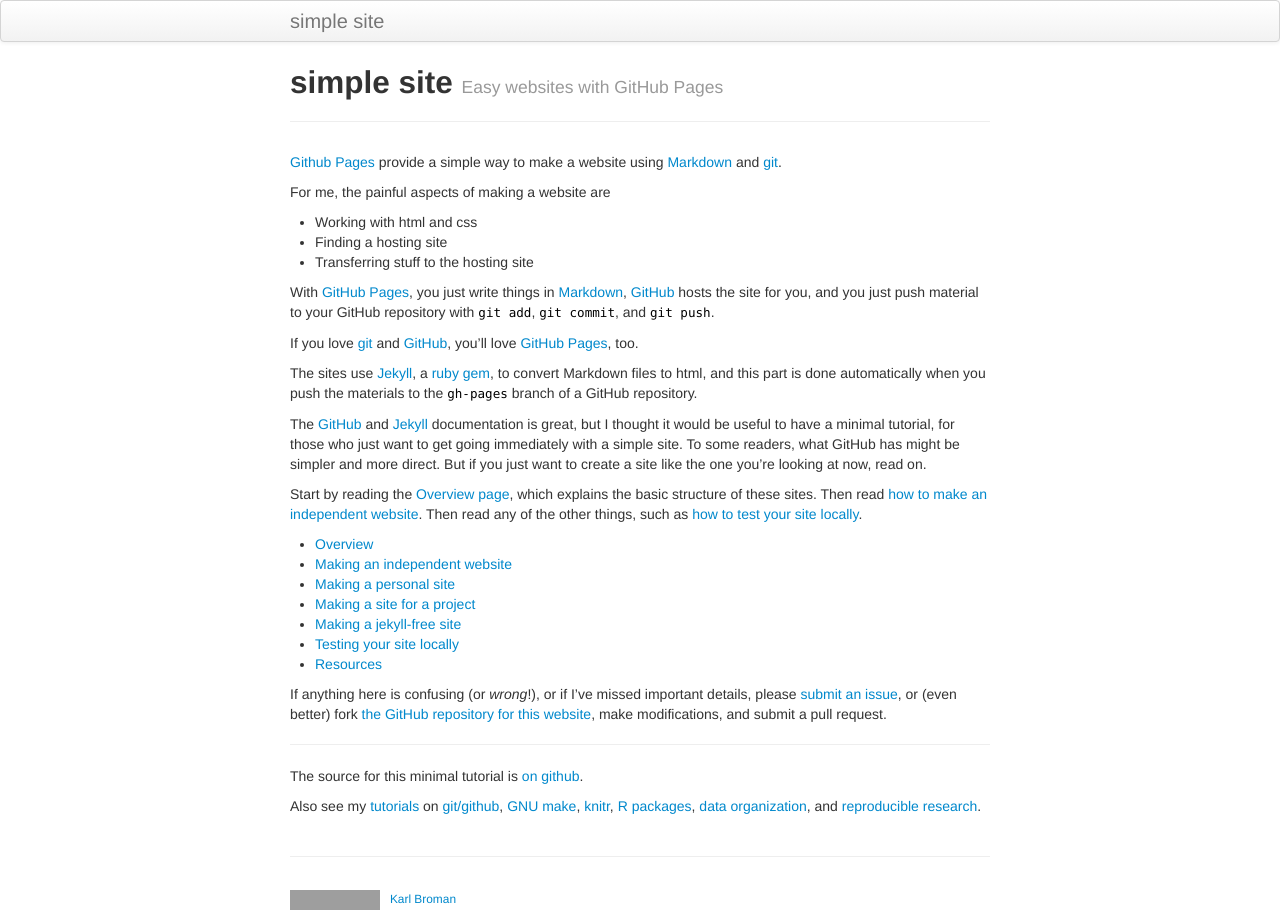
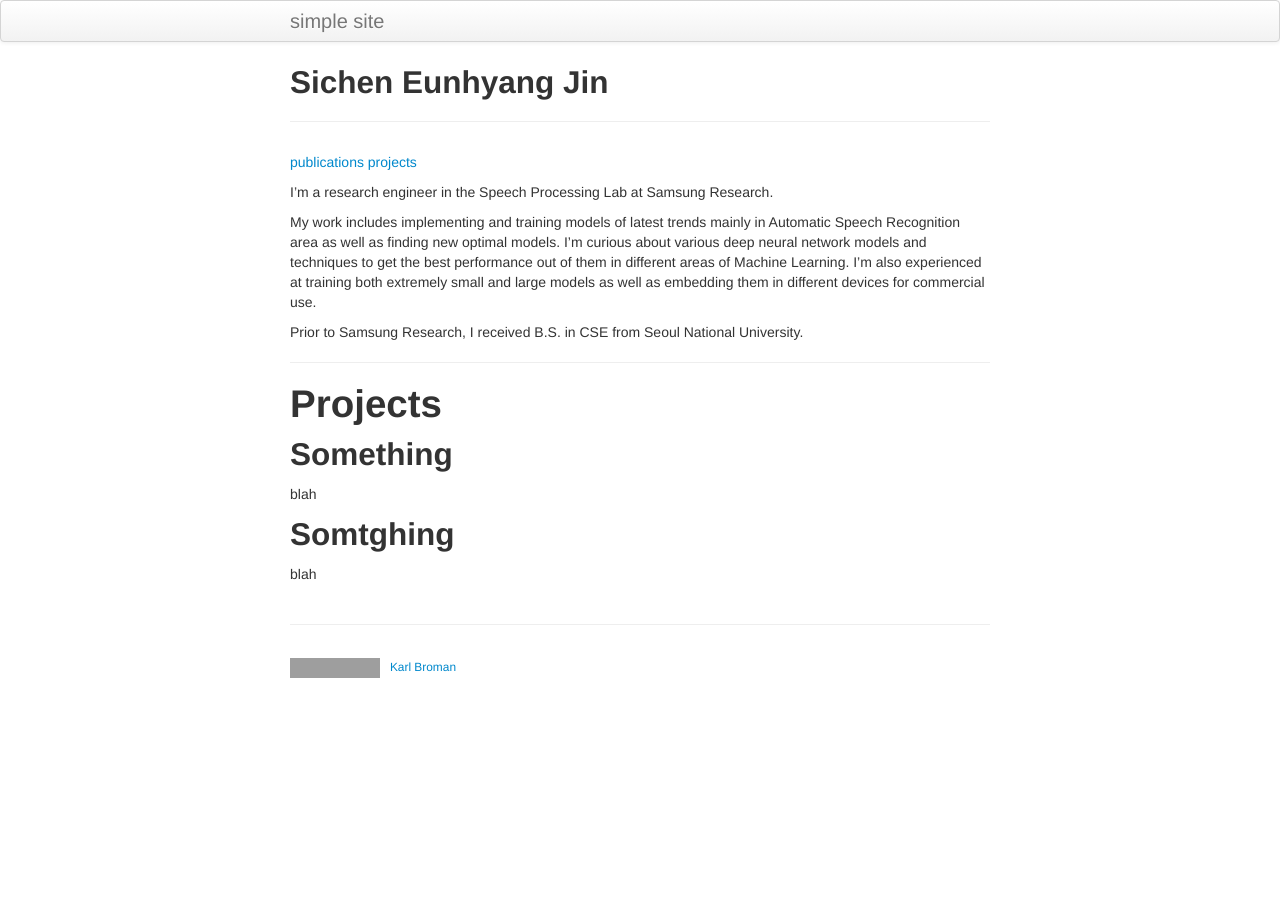
Before and after one commit to chenehk/chenehk.github.io, a Jekyll site: the page built from index.md, in a window 1280 px wide. Built offline with Jekyll 4.4.1, drawn with Linux system fonts in a browser that asks for light colours; grey boxes are pictures that could not be loaded.

Commit message:
set index page

```diff
--- a/index.md
+++ b/index.md
@@ -1,72 +1,24 @@
 ---
 layout: page
-title: simple site
-tagline: Easy websites with GitHub Pages
+title: Sichen Eunhyang Jin
+#tagline: Korean Chinese Researcher
 description: Minimal tutorial on making a simple website with GitHub Pages
 ---
+[publications](pages/publications.html) [projects](pages/projects.html)
 
-[Github Pages](https://pages.github.com) provide a simple way to make a
-website using
-[Markdown](https://daringfireball.net/projects/markdown/) and
-[git](https://git-scm.com).
+I'm a research engineer in the Speech Processing Lab at Samsung Research.
 
-For me, the painful aspects of making a website are
+My work includes implementing and training models of latest trends mainly in Automatic Speech Recognition area as well as finding new optimal models.
+I'm curious about various deep neural network models and techniques to get the best performance out of them in different areas of Machine Learning.
+I'm also experienced at training both extremely small and large models as well as embedding them in different devices for commercial use.
 
-- Working with html and css
-- Finding a hosting site
-- Transferring stuff to the hosting site
-
-With [GitHub Pages](https://pages.github.com), you just write things in
-[Markdown](https://daringfireball.net/projects/markdown/),
-[GitHub](https://github.com) hosts the site for you, and you just push
-material to your GitHub repository with `git add`, `git commit`, and
-`git push`.
-
-If you love [git](https://git-scm.com/) and
-[GitHub](https://github.com), you'll love
-[GitHub Pages](https://pages.github.com), too.
-
-The sites use [Jekyll](https://jekyllrb.com/), a
-[ruby](https://www.ruby-lang.org/en/) [gem](https://rubygems.org/), to
-convert Markdown files to html, and this part is done
-automatically when you push the materials to the `gh-pages` branch
-of a GitHub repository.
-
-The [GitHub](https://pages.github.com) and
-[Jekyll](https://jekyllrb.com) documentation is great, but I thought it
-would be useful to have a minimal tutorial, for those who just want to
-get going immediately with a simple site. To some readers, what GitHub
-has might be simpler and more direct.  But if you just want to create
-a site like the one you're looking at now, read on.
-
-Start by reading the [Overview page](pages/overview.html), which
-explains the basic structure of these sites. Then read
-[how to make an independent website](pages/independent_site.html). Then
-read any of the other things, such as
-[how to test your site locally](pages/local_test.html).
-
-- [Overview](pages/overview.html)
-- [Making an independent website](pages/independent_site.html)
-- [Making a personal site](pages/user_site.html)
-- [Making a site for a project](pages/project_site.html)
-- [Making a jekyll-free site](pages/nojekyll.html)
-- [Testing your site locally](pages/local_test.html)
-- [Resources](pages/resources.html)
-
-If anything here is confusing (or _wrong_!), or if I've missed
-important details, please
-[submit an issue](https://github.com/kbroman/simple_site/issues), or (even
-better) fork [the GitHub repository for this website](https://github.com/kbroman/simple_site),
-make modifications, and submit a pull request.
+Prior to Samsung Research, I received B.S. in CSE from Seoul National University.
 
 ---
+# Projects
 
-The source for this minimal tutorial is [on github](https://github.com/kbroman/simple_site).
+## Something
+blah
 
-Also see my [tutorials](https://kbroman.org/tutorials) on
-[git/github](https://kbroman.org/github_tutorial),
-[GNU make](https://kbroman.org/minimal_make),
-[knitr](https://kbroman.org/knitr_knutshell),
-[R packages](https://kbroman.org/pkg_primer),
-[data organization](https://kbroman.org/dataorg),
-and [reproducible research](https://kbroman.org/steps2rr).
+## Somtghing
+blah
```
